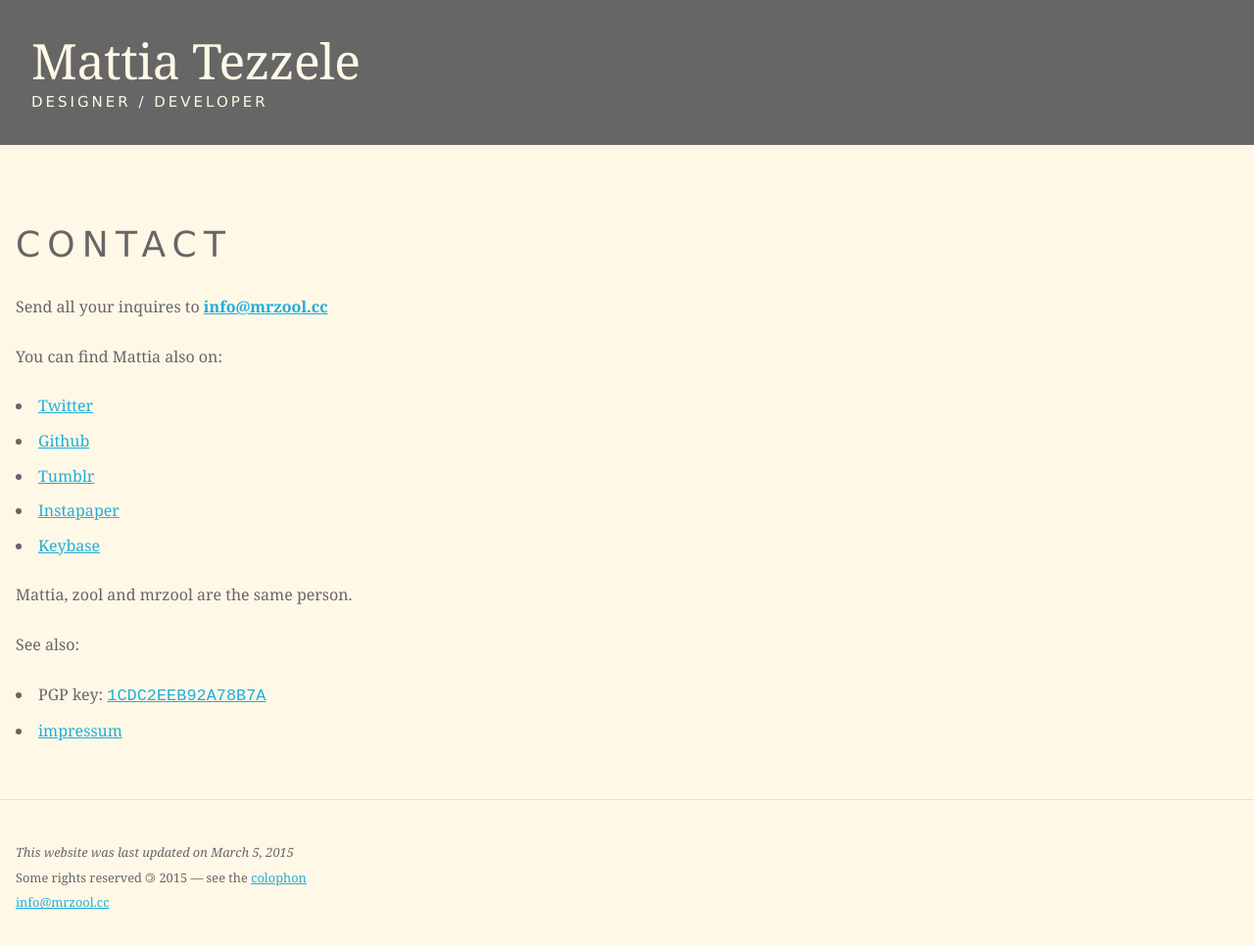
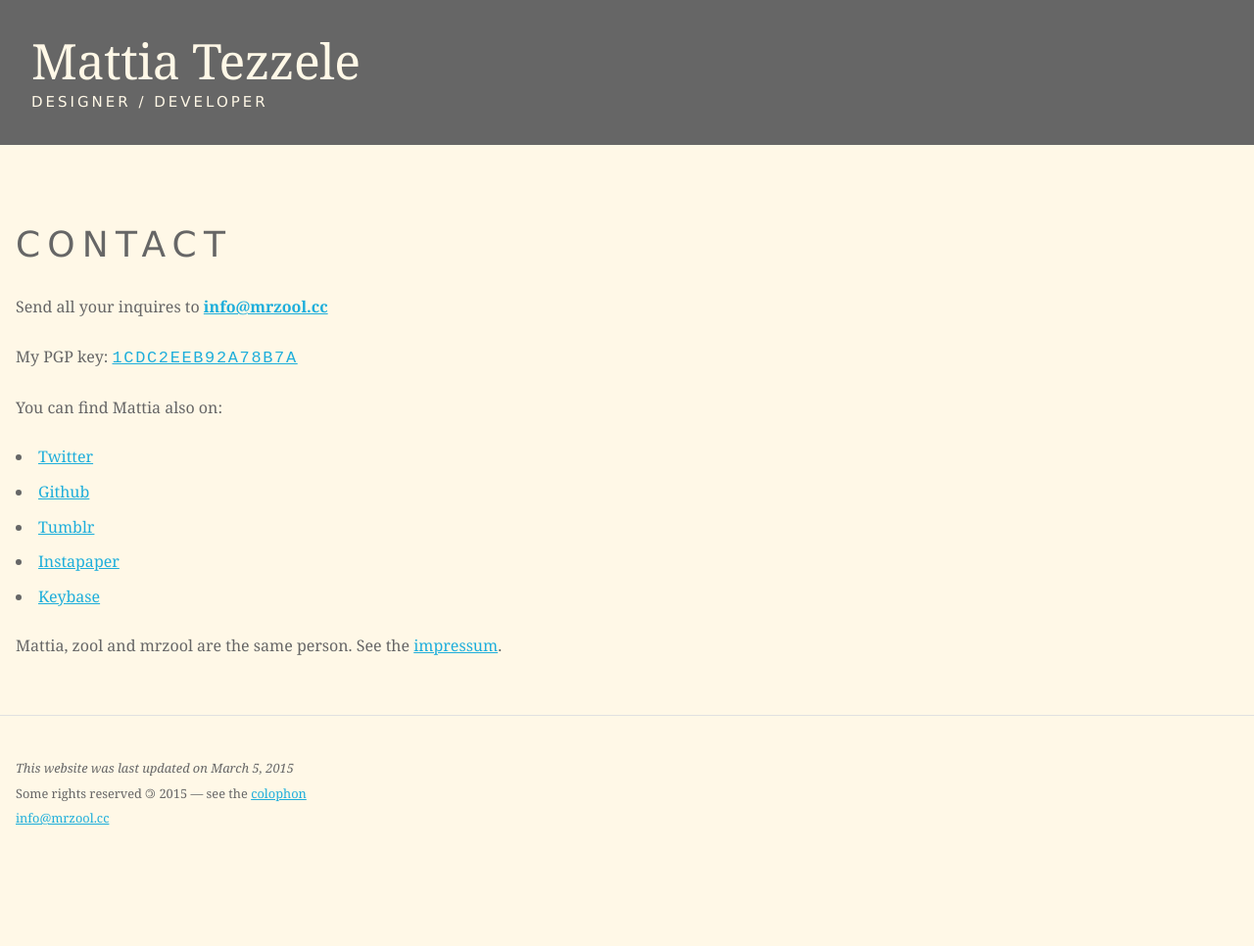
Before and after one commit to mrzool/mrzool.github.io, a Jekyll site: the page built from contact/index.md, in a window 1280 px wide. Shown: the whole page at 98% size. Built offline with Jekyll 4.4.1, drawn with Linux system fonts in a browser that asks for light colours; after the commit the page ends 900 px from its top, so only the background shows below that.

Commit message:
Refactoring

```diff
--- a/contact/index.md
+++ b/contact/index.md
@@ -7,6 +7,8 @@ title: 'Contact'
 
 Send all your inquires to **[{{site.email}}](mailto:{{site.email}})**
 
+My PGP key: <span class="monospace" style="font-size: 1.3em; letter-spacing: .1em">[1CDC2EEB92A78B7A](https://keybase.io/zool/key.asc)
+
 You can find Mattia also on:
 
 - [Twitter](https://twitter.com/__zool)
@@ -15,9 +17,4 @@ You can find Mattia also on:
 - [Instapaper](https://www.instapaper.com/p/__zool "Instapaper")
 - [Keybase](https://keybase.io/zool "Keybase")
 
-Mattia, zool and mrzool are the same person.
-
-See also:
-
-- PGP key: <span class="monospace" style="font-size: 1.3em">[1CDC2EEB92A78B7A](https://keybase.io/zool/key.asc)
-- [impressum](../impressum)
+Mattia, zool and mrzool are the same person.  See the [impressum](../impressum).
```
Also changed, not shown: index.md (+1 -1 lines).
